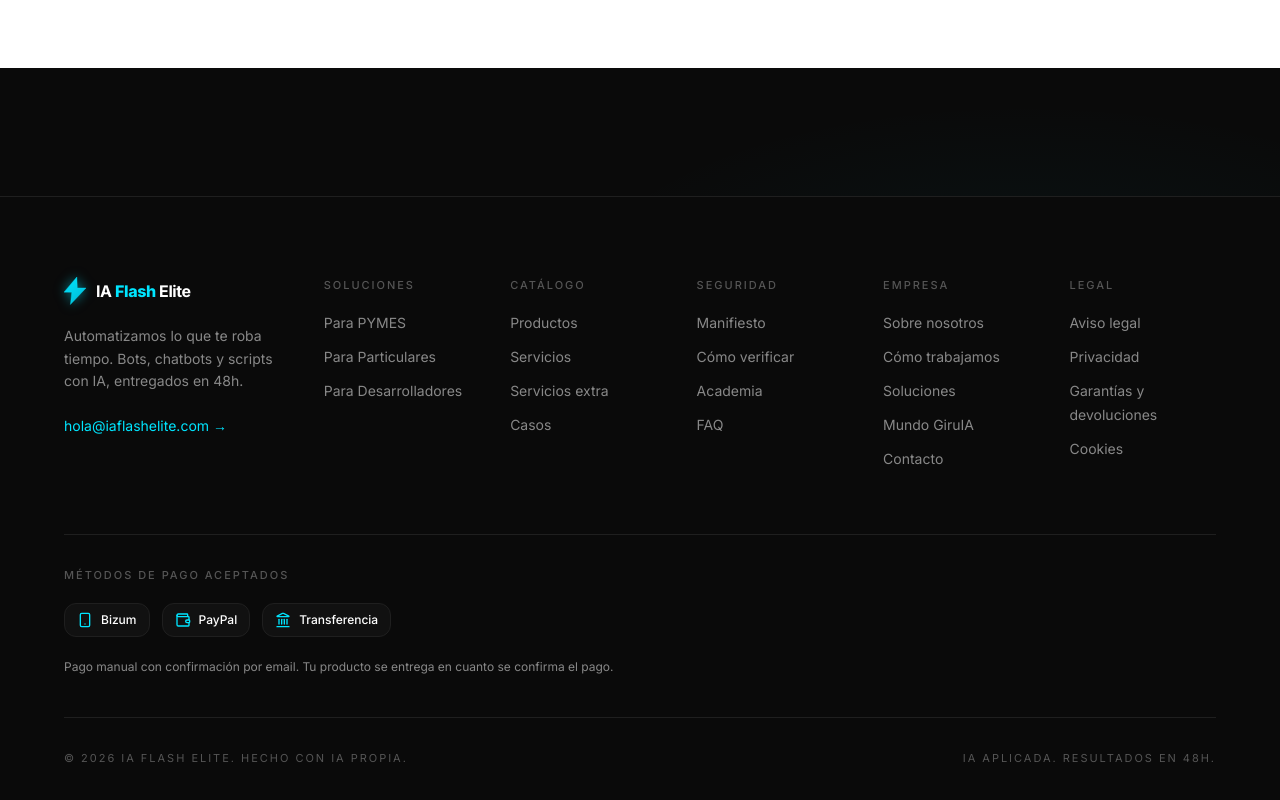
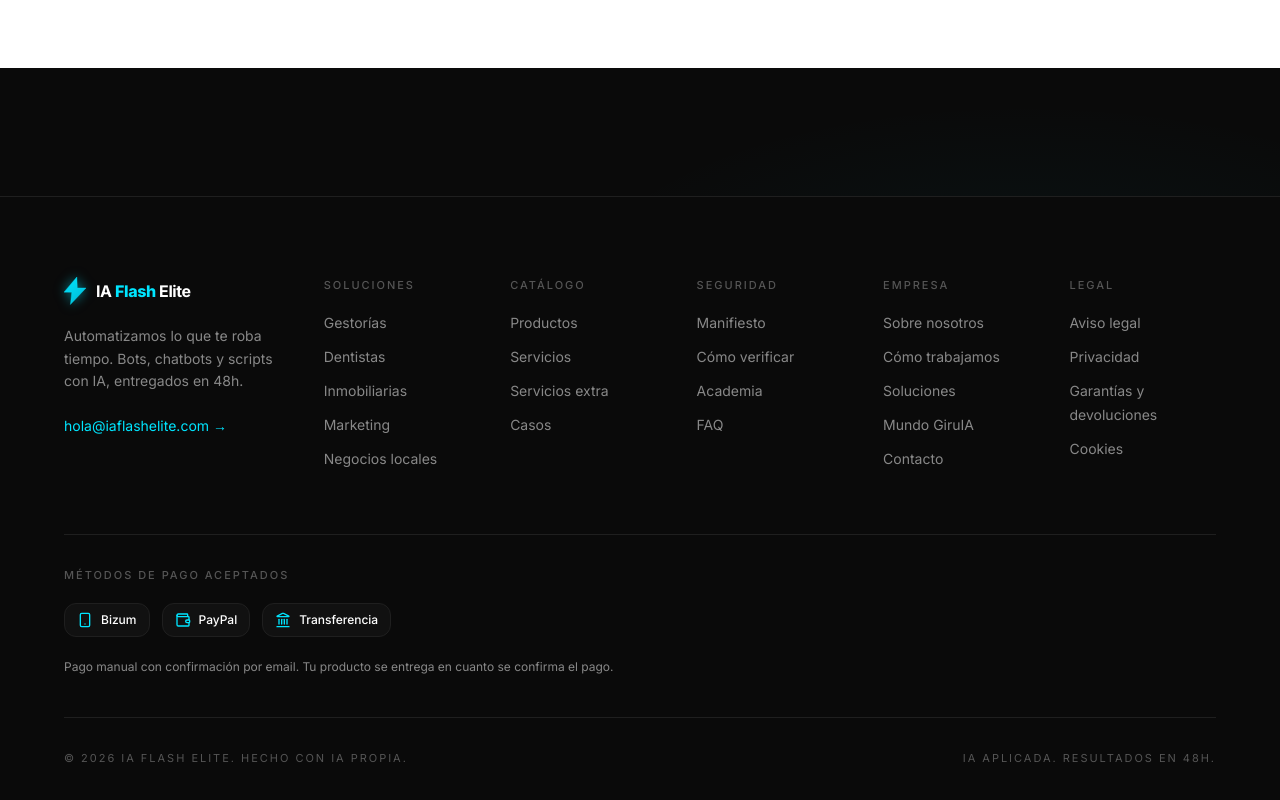
Before and after one commit to darkjarviselit/iaflashelite-web, a Next.js app: page /casos in a window 1280 px wide. Shown: the part 1306-2106 px from the top of the page. Built offline with nearby package versions, Linux system fonts and the light colour scheme.

Commit message:
feat: improve home trust navigation and FAQ

```diff
--- a/src/app/page.tsx
+++ b/src/app/page.tsx
@@ -1,6 +1,7 @@
 import { Footer } from "@/components/layout/footer";
 import { Header } from "@/components/layout/header";
 import { CTASection } from "@/components/sections/cta-section";
+import { FAQSection } from "@/components/sections/faq-section";
 import { GuaranteesSection } from "@/components/sections/guarantees-section";
 import { HeroSection } from "@/components/sections/hero-section";
 import { ServicesSection } from "@/components/sections/services-section";
@@ -17,6 +18,7 @@ export default function Home() {
                 <ServicesSection />
                 <TechProofSection />
                 <GuaranteesSection />
+                <FAQSection />
                 <CTASection />
             </main>
             <Footer />
--- a/src/components/layout/footer.tsx
+++ b/src/components/layout/footer.tsx
@@ -11,9 +11,11 @@ const PAYMENT_METHODS = [
 
 const FOOTER_NAV = {
     soluciones: [
-        { label: "Para PYMES", href: "/soluciones/pymes" },
-        { label: "Para Particulares", href: "/soluciones/particulares" },
-        { label: "Para Desarrolladores", href: "/soluciones/desarrolladores" },
+        { label: "Gestorías", href: "/soluciones/gestorias" },
+        { label: "Dentistas", href: "/soluciones/dentistas" },
+        { label: "Inmobiliarias", href: "/soluciones/inmobiliarias" },
+        { label: "Marketing", href: "/soluciones/marketing" },
+        { label: "Negocios locales", href: "/soluciones/negocios-locales" },
     ],
     catalogo: [
         { label: "Productos", href: "/productos" },
--- a/src/components/layout/header.tsx
+++ b/src/components/layout/header.tsx
@@ -8,6 +8,7 @@ import { LogoFull } from "@/components/brand/logo-full";
 
 const FULL_NAV = [
     { label: "Productos", href: "/productos" },
+    { label: "Servicios", href: "/servicios" },
     { label: "Precios", href: "/pricing" },
     { label: "Seguridad", href: "/seguridad", highlight: true },
     { label: "Mundo G.I.R.U", href: "/mundo-giruia", highlight: true },
```
